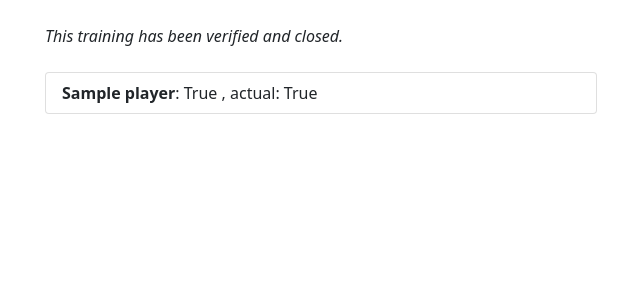
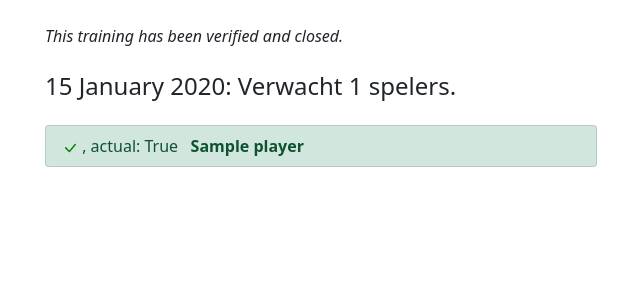
Before and after one commit to jeroenvanriel/hockey-tracker, a Django app: page /training/1/ in a window 1280 px wide. Shown: the part 54-354 px from the top of the page, without its empty margins (319-959 px from the left). Run offline with Django 3.2, Linux system fonts and the light colour scheme; a user stored in the database is signed in; tables that the repository leaves empty hold one stand-in row (values such as "Sample post").

Commit message:
better training detail view

```diff
--- a/attendance/views.py
+++ b/attendance/views.py
@@ -62,11 +62,13 @@ def update_presence(request, pk):
         cancellations = Attendance.objects.filter(training=training, player=OuterRef('pk'), presence=False)
         actual = Attendance.objects.filter(training=training, player=OuterRef('pk'), actual_presence=False)
         players = Player.objects.annotate(presence=~Exists(cancellations), actual_presence=~Exists(actual))
+        players_present = players.filter(presence=True).count()
 
         return render(request, 'attendance/training_detail.html', {
             'training': training,
             'players': players,
             'deadline_passed': deadline_passed,
+            'players_present': players_present,
         })
 
 @permission_required('attendance.change_attendance')
--- a/templates/attendance/training_detail.html
+++ b/templates/attendance/training_detail.html
@@ -11,19 +11,35 @@
         {% csrf_token %}
         <div class="row">
             <div class="col-6 d-grid">
-            <input type="submit" name="yes" value="Yes" class="btn btn-success">
+            <input type="submit" name="yes" value="Ben er bij!" class="btn btn-success">
             </div>
             <div class="col-6 d-grid">
-            <input type="submit" name="no" value="No" class="btn btn-danger">
+            <input type="submit" name="no" value="Ik kom niet." class="btn btn-danger">
             </div>
         </div>
     </form>
 {% endif %}
 
 {% if players %}
+    <h4 class="mt-4">{{ training.date | date:"d F Y" }}: Verwacht {{ players_present }} spelers.</h4>
+
     <ul class="list-group mt-4">
     {% for player in players %}
-    <li class="list-group-item"><b>{{ player.name }}</b>: {{ player.presence }} {% if training.verified %}, actual: {{ player.actual_presence }}{% endif %}</li>
+    <li class="list-group-item {% if not player.presence %} list-group-item-light {% else %} list-group-item-success {% endif %}">
+        <i class="bi bi-1-square"></i>
+        {% if player.presence %}
+        <svg xmlns="http://www.w3.org/2000/svg" width="16" height="16" fill="green" class="bi bi-check-lg" viewBox="0 0 16 16">
+            <path d="M12.736 3.97a.733.733 0 0 1 1.047 0c.286.289.29.756.01 1.05L7.88 12.01a.733.733 0 0 1-1.065.02L3.217 8.384a.757.757 0 0 1 0-1.06.733.733 0 0 1 1.047 0l3.052 3.093 5.4-6.425a.247.247 0 0 1 .02-.022Z"/>
+        </svg>
+        {% else %}
+        <svg xmlns="http://www.w3.org/2000/svg" width="16" height="16" fill="red" class="bi bi-x-lg" viewBox="0 0 16 16">
+            <path d="M2.146 2.854a.5.5 0 1 1 .708-.708L8 7.293l5.146-5.147a.5.5 0 0 1 .708.708L8.707 8l5.147 5.146a.5.5 0 0 1-.708.708L8 8.707l-5.146 5.147a.5.5 0 0 1-.708-.708L7.293 8 2.146 2.854Z"/>
+        </svg>
+        {% endif %}
+        {% if training.verified %}, actual: {{ player.actual_presence }}{% endif %}
+        &nbsp;
+        <b class="{% if not player.presence %} text-muted {% endif %}">{{ player.name }}</b>
+    </li>
     {% endfor %}
     </ul>
 {% else %}
```
